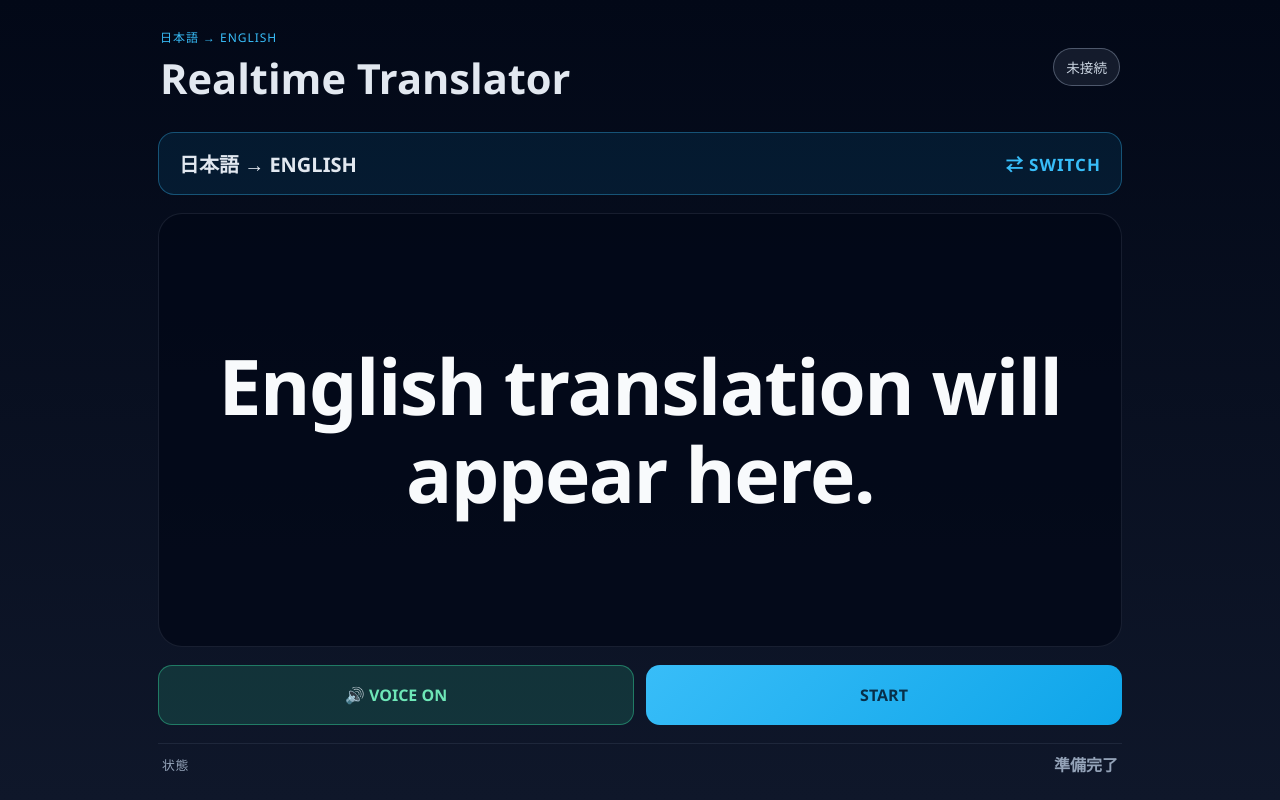
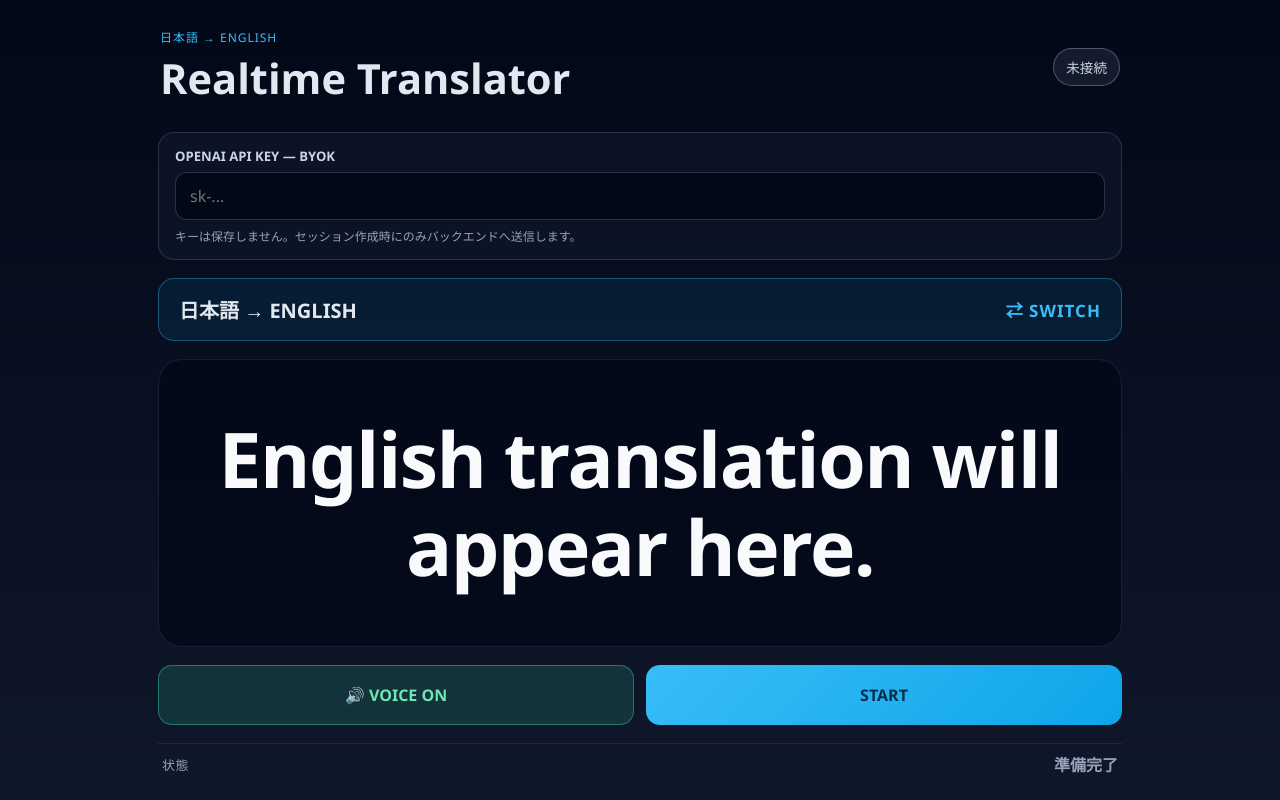
Before and after one commit to Masato-Nasu/REALTIME-TRANSLATOR, a React (Vite) app: page / in a window 1280 px wide. Built offline with nearby package versions, Linux system fonts and the light colour scheme.

Commit message:
Add BYOK API key input

```diff
--- a/src/App.jsx
+++ b/src/App.jsx
@@ -16,6 +16,7 @@ function App() {
   const [subtitleText, setSubtitleText] = useState('');
   const [voiceEnabled, setVoiceEnabled] = useState(true);
   const [direction, setDirection] = useState('ja-en');
+  const [apiKey, setApiKey] = useState('');
 
   const mediaStreamRef = useRef(null);
   const peerConnectionRef = useRef(null);
@@ -65,6 +66,14 @@ function App() {
   const startSession = async (requestedDirection = direction) => {
     if (startingRef.current) return;
 
+    const trimmedApiKey = apiKey.trim();
+    if (!trimmedApiKey) {
+      setErrorMessage('OpenAI API KEYを入力してください。');
+      setConnectionState('error');
+      setStatusMessage('API KEYが必要です');
+      return;
+    }
+
     startingRef.current = true;
     setIsStarting(true);
     setConnectionState('connecting');
@@ -83,6 +92,7 @@ function App() {
         },
         body: JSON.stringify({
           targetLanguage,
+          apiKey: trimmedApiKey,
         }),
       });
 
@@ -237,6 +247,46 @@ function App() {
         </div>
       </header>
 
+      <div
+        style={{
+          display: 'grid',
+          gap: '7px',
+          padding: '14px 16px',
+          border: '1px solid rgba(148, 163, 184, 0.22)',
+          borderRadius: '16px',
+          background: 'rgba(15, 23, 42, 0.72)',
+        }}
+      >
+        <label
+          htmlFor="openai-api-key"
+          style={{ color: '#cbd5e1', fontSize: '0.82rem', fontWeight: 700 }}
+        >
+          OPENAI API KEY — BYOK
+        </label>
+        <input
+          id="openai-api-key"
+          type="password"
+          value={apiKey}
+          onChange={(event) => setApiKey(event.target.value)}
+          placeholder="sk-..."
+          autoComplete="off"
+          spellCheck="false"
+          disabled={isStarting || isActive}
+          style={{
+            width: '100%',
+            padding: '12px 14px',
+            borderRadius: '12px',
+            border: '1px solid rgba(148, 163, 184, 0.28)',
+            background: '#020817',
+            color: '#f8fafc',
+            font: 'inherit',
+          }}
+        />
+        <span style={{ color: '#94a3b8', fontSize: '0.75rem' }}>
+          キーは保存しません。セッション作成時にのみバックエンドへ送信します。
+        </span>
+      </div>
+
       <button
         className="direction-toggle"
         onClick={handleDirectionToggle}
```
